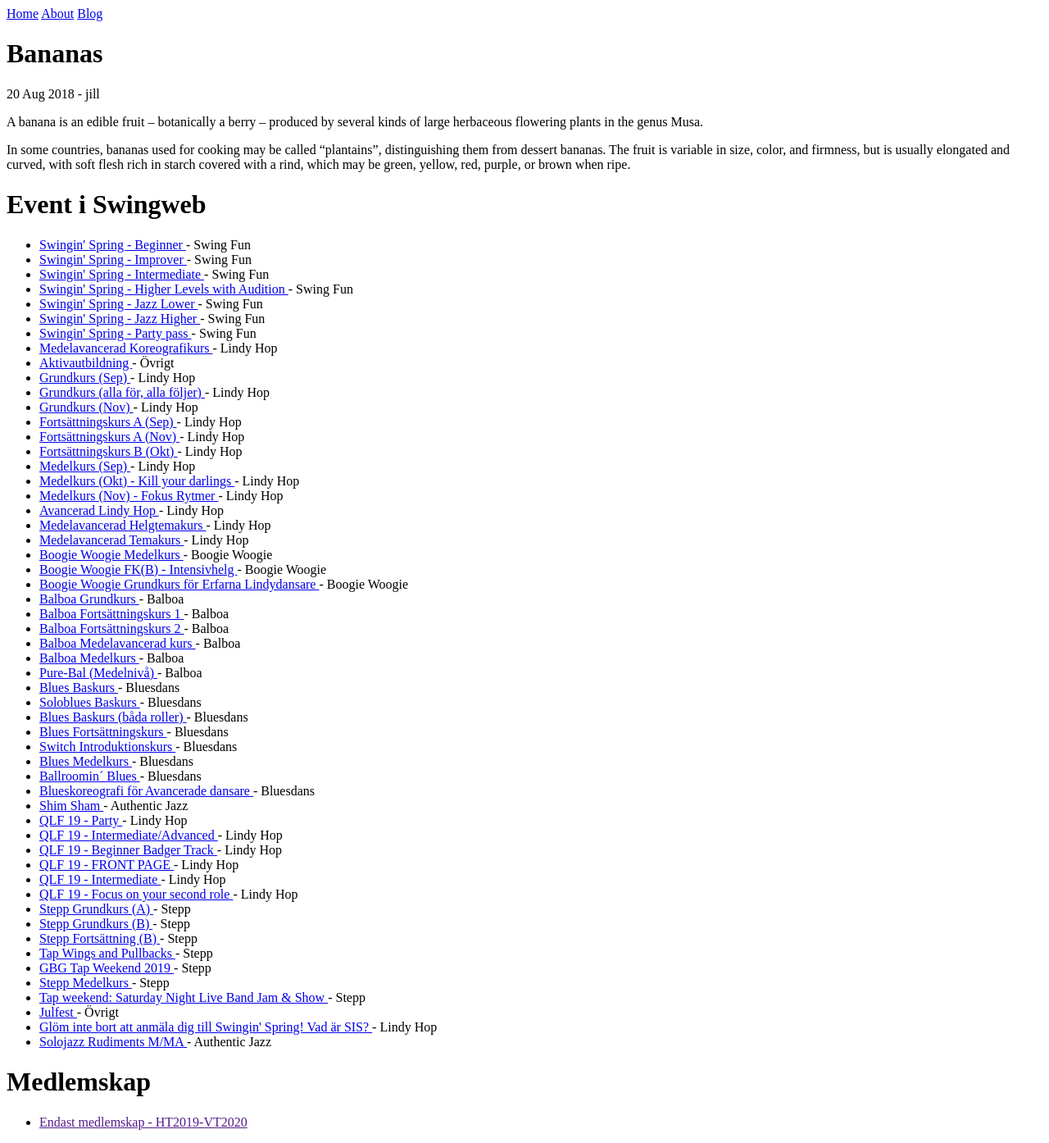
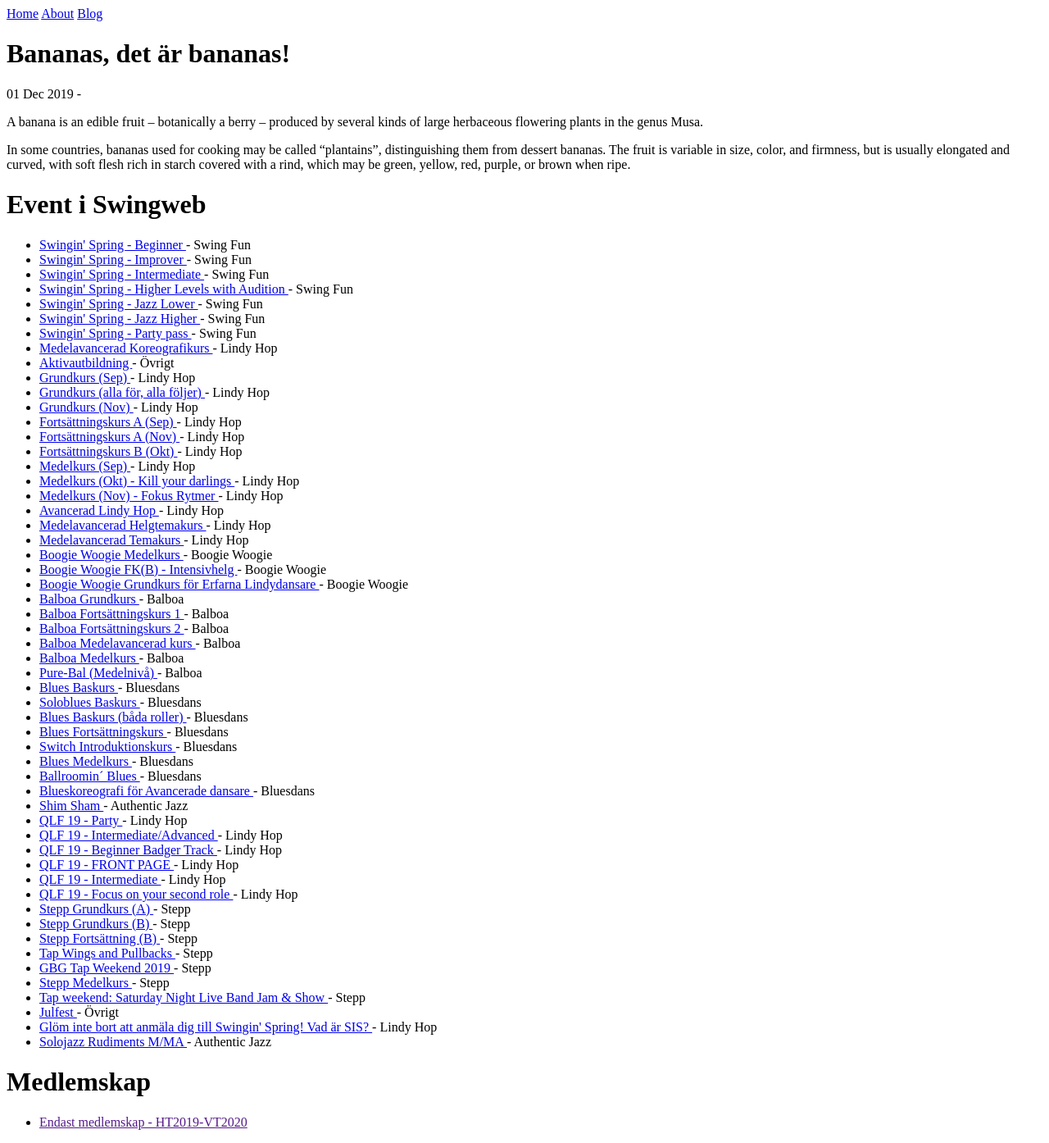
Before and after one commit to lundh/wcj-web, a Jekyll site: the page built from _posts/2018-08-20-bananas.md, in a window 1280 px wide. Shown: the whole page at 82% size. Built offline with Jekyll 4.4.1, drawn with Linux system fonts in a browser that asks for light colours; a script that is not in the unit is left out.

Commit message:
Update Blog “2018-08-20-bananas”

```diff
--- a/_posts/2018-08-20-bananas.md
+++ b/_posts/2018-08-20-bananas.md
@@ -1,7 +1,7 @@
 ---
 layout: post
-title: Bananas
-author: jill
+title: 'Bananas, det är bananas!'
+date: 2019-12-01T17:44:26.106Z
 ---
 A banana is an edible fruit – botanically a berry – produced by several kinds
 of large herbaceous flowering plants in the genus Musa.
```
